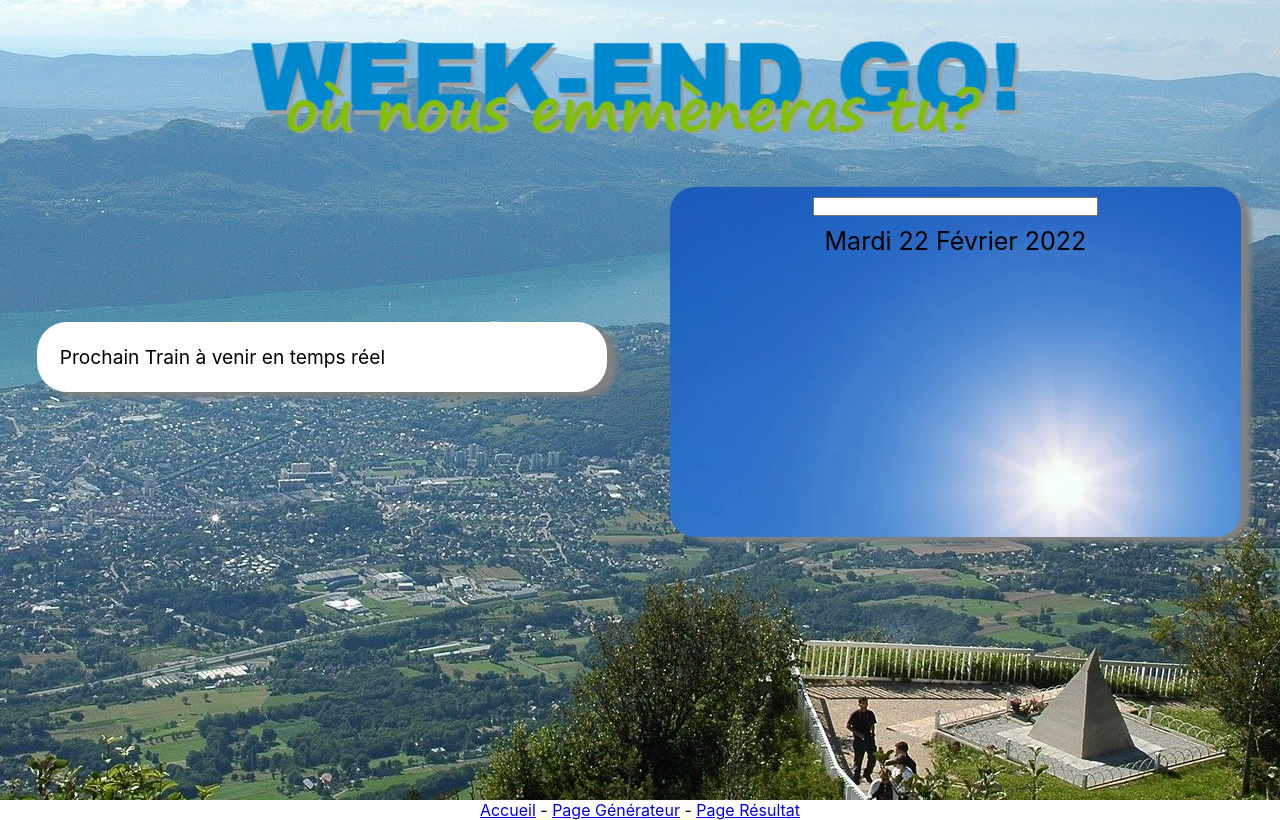
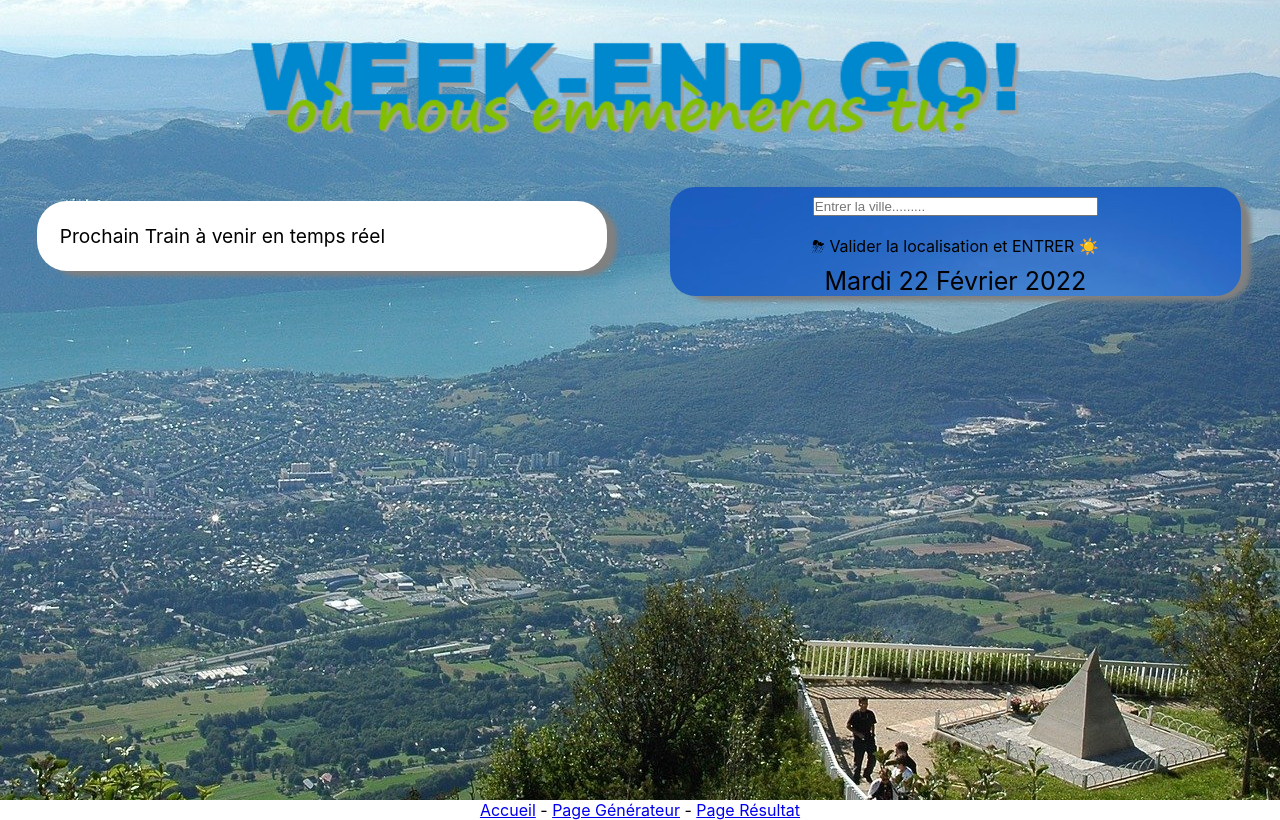
Before and after one commit to Jonathan280286/Projet-2-random_train, a React (Create React App) app: page /PageResult in a window 1280 px wide. Built offline with nearby package versions, Linux system fonts and the light colour scheme; no server answers.

Commit message:
météo fonctionnelle

```diff
--- a/src/components/meteoResult.css
+++ b/src/components/meteoResult.css
@@ -9,7 +9,7 @@
   display: flex;
   align-items: center;
   flex-direction: column;
-  height: 350px;
+  height: 100%;
   border-radius: 25px;
 }
 
@@ -18,6 +18,10 @@
   margin : 10px;
   width: 50%;
   align-items: center;
+}
+
+.info{
+  margin: 10px;
 }
 
 .resultatsOK {
@@ -48,6 +52,7 @@
 .weather {
   font-size: 28px;
   font-weight: bold;
+  margin-bottom: 20px;
 }
 
 .firefox {
--- a/src/components/meteoResult.js
+++ b/src/components/meteoResult.js
@@ -1,17 +1,22 @@
 import './meteoResult.css'
-import React, {useEffect, useState} from 'react'
+import React, {useState} from 'react'
 import axios from 'axios'
 
-  function MeteoResult(props) {
-    const apiKey = '4c70103e03e28b44ae4a384b910da593'
-    const [weatherData, setWeatherData] = useState([{}])
-    const [city, setCity] = useState("")
+
+
+function MeteoResult(props) {
+
+  const apiKey = '4c70103e03e28b44ae4a384b910da593'
+  const [weatherData, setWeatherData] = useState([{}])
+  const [city, setCity] = useState("")
+
 
   const getWeather = (event) => {
     if (event.key === "Enter") {
-      axios.get(`https://api.openweathermap.org/data/2.5/weather?q=${props.arrivee}&units=metric&APPID=${apiKey}`)
+      axios.get(`https://api.openweathermap.org/data/2.5/weather?q=${city}&units=metric&APPID=${apiKey}`)
         .then(response => {
           setWeatherData(response.data)
+          console.log(response.data)
 
         }
       )
@@ -35,12 +40,16 @@ import axios from 'axios'
 
       <input
         className="inputMeteo"
-        /*placeholder="Entrer la ville........."*/
-        onChange={e => setCity(e.target.value)}
- /*Recuperation gare arrivée */
-        value={props.arrivee}
+        placeholder="Entrer la ville........."
+        onChange={(e) => { setCity(e.target.value)}}
+
+        defaultValue={props.arrivee} /*Recuperation gare arrivée */
+        /*defaultValue permet de laisser la possibilité de modifier le champs de recherche déjà rempli*/
+
         onKeyPress={getWeather}
+
       />
+      <p className='info'>⛈ Valider la localisation et ENTRER ☀️</p>
 
     {(typeof weatherData.main === 'undefined') ? (
       <div>
```
